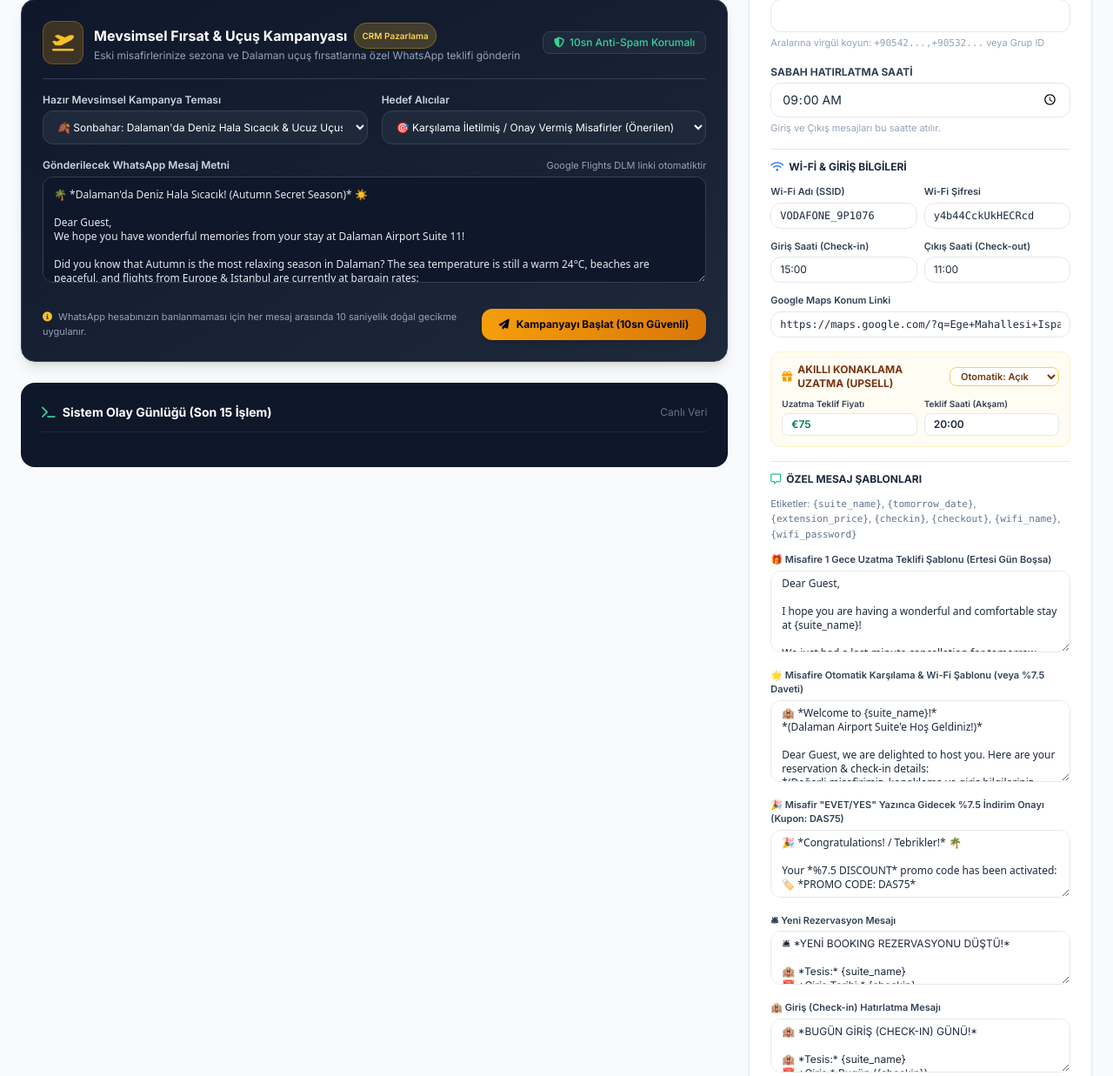
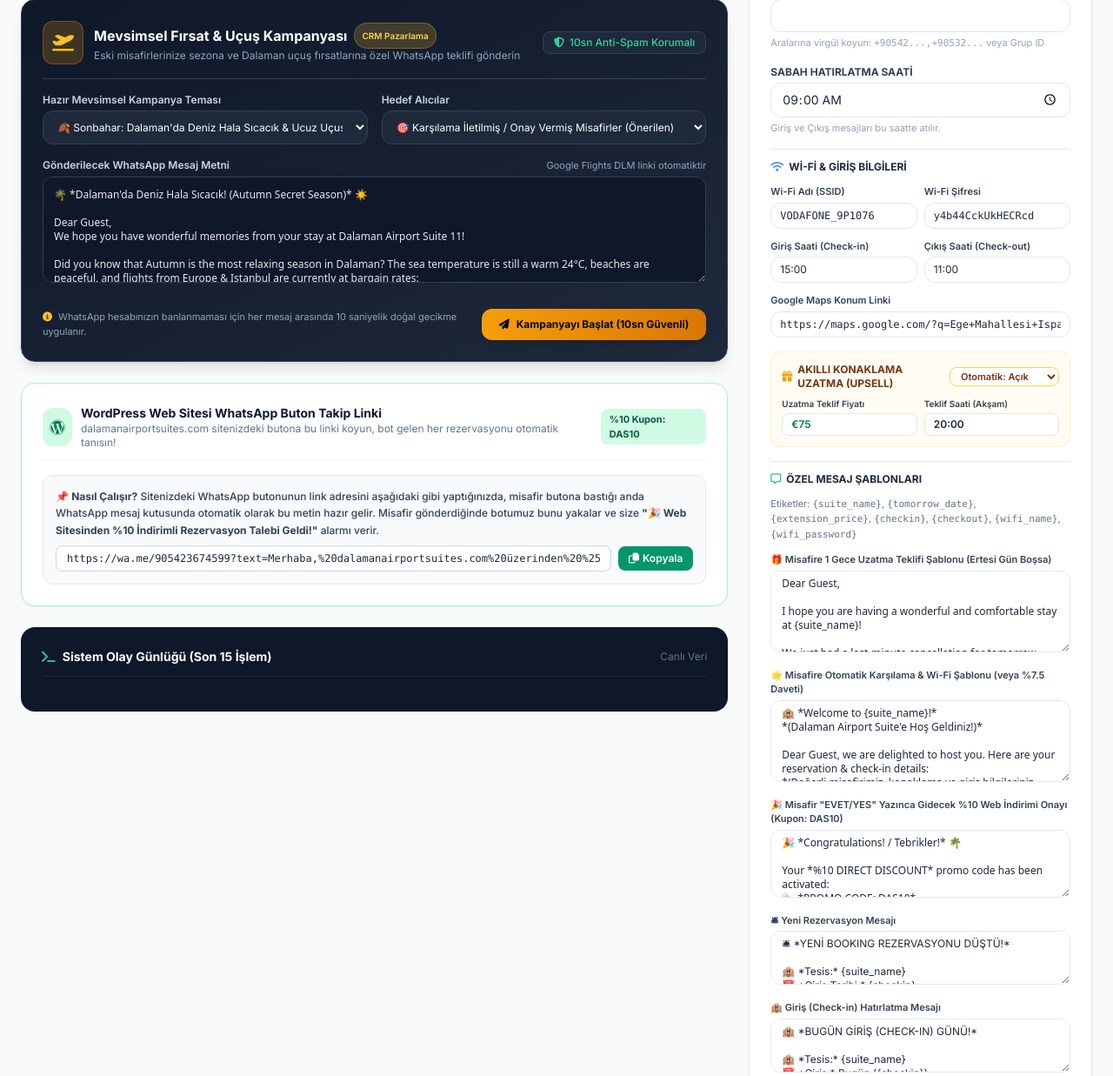
Before and after one commit to MrCoolice/booking-whatsapp-bot, a FastAPI app: page / in a window 1280 px wide. Shown: the part 539-1776 px from the top of the page at 87% size. Run offline with FastAPI, Linux system fonts and the light colour scheme; data comes from the database, SQL or seed files in the repository; data that the repository does not hold is empty; some libraries are stand-ins or nearby versions.

Commit message:
feat: Upgrade discount to 10% DAS10 web coupon, add website WhatsApp button tracking link, and auto-detect web leads

```diff
--- a/main.py
+++ b/main.py
@@ -99,33 +99,39 @@ def init_db():
             "🚪 *Check-out Time:* {checkout_hour} *(Çıkış saati: {checkout_hour})*\n"
             "📶 *Wi-Fi:* {wifi_name}\n"
             "🔐 *Wi-Fi Password:* {wifi_password}\n\n"
-            "🎁 *SPECIAL GIFT / ÖZEL İNDİRİM HEDİYESİ:*\n"
-            "Reply to this message with *\"YES\"* or *\"EVET\"* to confirm your contact and instantly unlock a *%7.5 DISCOUNT* on your extra nights, stay extension, or next direct booking!\n"
-            "*(Bu mesaja \"EVET\" veya \"YES\" yazarak yanıt verin, konaklama uzatmanızda veya bir sonraki rezervasyonunuzda geçerli %7.5 ANINDA İNDİRİM kazanın!)*\n\n"
+            "🎁 *EXCLUSIVE GIFT / DOĞRUDAN REZERVASYONDA %10 İNDİRİM:*\n"
+            "Reply to this message with *\"YES\"* or *\"EVET\"* to activate your *%10 DIRECT BOOKING DISCOUNT* for your next stay or stay extensions via our website (dalamanairportsuites.com)!\n"
+            "*(Bu mesaja \"EVET\" veya \"YES\" yazarak yanıt verin, web sitemiz veya WhatsApp üzerinden yapacağınız bir sonraki rezervasyonunuzda geçerli %10 DOĞRUDAN İNDİRİM kuponunuzu anında alın!)*\n\n"
             "🚗 *Location:* Only 10 mins from Dalaman International Airport (DLM).\n"
-            "📞 If you need anything, please contact us on WhatsApp: +90 542 367 45 99.\n\n"
+            "📞 WhatsApp Direct: +90 542 367 45 99\n"
+            "🌐 Website: https://dalamanairportsuites.com\n\n"
             "✨ *We wish you a wonderful and relaxing stay!*\n*(Keyifli bir konaklama dileriz!)*"
         ),
         "msg_discount_confirmed": (
             "🎉 *Congratulations! / Tebrikler!* 🌴\n\n"
-            "Your *%7.5 DISCOUNT* promo code has been activated:\n"
-            "🏷 *PROMO CODE: DAS75*\n\n"
-            "You can use this code for:\n"
-            "✅ Extending your current stay (extra nights)\n"
-            "✅ Your next direct booking with Dalaman Airport Suite (Save platform commission + %7.5 off)\n\n"
-            "Simply message us on WhatsApp when booking!\n"
-            "*(Konaklama uzatmanızda veya bir sonraki doğrudan rezervasyonunuzda bu kodu WhatsApp'tan bize iletmeniz yeterlidir.)*\n\n"
+            "Your *%10 DIRECT DISCOUNT* promo code has been activated:\n"
+            "🏷 *PROMO CODE: DAS10*\n\n"
+            "How to redeem your %10 discount:\n"
+            "✅ Visit our website: https://dalamanairportsuites.com\n"
+            "✅ Click the WhatsApp button or message us directly here with code *DAS10*\n"
+            "✅ Save 100% on platform booking fees + get %10 instant discount!\n\n"
+            "*(Web sitemizdeki WhatsApp butonuna tıklayarak veya doğrudan buradan bize 'DAS10' kodunu ileterek %10 indirimli, komisyonsuz doğrudan rezervasyonunuzu yapabilirsiniz.)*\n\n"
             "Wishing you a fantastic stay!"
         )
     }
     for k, v in defaults.items():
         cur.execute("INSERT OR IGNORE INTO settings (key, value) VALUES (?, ?)", (k, v))
 
-    # Auto-upgrade welcome template if existing template does not have %7.5 hook
+    # Auto-upgrade welcome template if existing template has %7.5
     cur.execute("SELECT value FROM settings WHERE key = 'msg_welcome'")
     curr_welcome = cur.fetchone()
-    if curr_welcome and "%7.5" not in curr_welcome[0]:
+    if curr_welcome and ("%7.5" in curr_welcome[0] or "%10" not in curr_welcome[0]):
         cur.execute("UPDATE settings SET value = ? WHERE key = 'msg_welcome'", (defaults["msg_welcome"],))
+
+    cur.execute("SELECT value FROM settings WHERE key = 'msg_discount_confirmed'")
+    curr_disc = cur.fetchone()
+    if curr_disc and ("DAS75" in curr_disc[0] or "DAS10" not in curr_disc[0]):
+        cur.execute("UPDATE settings SET value = ? WHERE key = 'msg_discount_confirmed'", (defaults["msg_discount_confirmed"],))
 
     conn.commit()
     conn.close()
@@ -744,10 +750,11 @@ async def whatsapp_inbound_webhook(request: Request):
 
     add_log(f"Misafir WhatsApp yanıtı alındı (+{clean_phone}): {text}", "info")
 
-    # 1. EVET / YES ve İndirim Kontrolü (Opt-in Hook)
+    # 1. EVET / YES, DAS10 ve Web Sitesi İndirim Kontrolü (Opt-in Hook)
+    is_website_lead = bool(re.search(r"\b(das10|dalamanairportsuites|sitenizden|web|site)\b", normalized, re.IGNORECASE))
     is_affirmative = bool(
         re.search(r"^(evet|yes|kabul|sure|ok|tamam|istiyorum|yaparız|yapariz|indirim)\b", normalized, re.IGNORECASE) or
-        re.search(r"\b(evet|yes|das75)\b", normalized, re.IGNORECASE)
+        re.search(r"\b(evet|yes|das10|das75)\b", normalized, re.IGNORECASE)
     )
     is_extension_reply = bool(re.search(r"\b(uzat|extend|stay|gece|night|ekstra)\b", normalized, re.IGNORECASE))
 
@@ -761,38 +768,54 @@ async def whatsapp_inbound_webhook(request: Request):
     cur.execute("SELECT uid, checkin, checkout, guest_phone, has_discount FROM reservations WHERE guest_phone LIKE ? ORDER BY checkin DESC LIMIT 1", (f"%{last_9}%",))
     res_row = cur.fetchone()
 
-    if is_affirmative:
+    if is_website_lead:
         if res_row:
             uid, c_in, c_out, g_phone, has_disc = res_row
-            cur.execute("UPDATE reservations SET has_discount = 1, discount_code = 'DAS75' WHERE uid = ?", (uid,))
+            cur.execute("UPDATE reservations SET has_discount = 1, discount_code = 'DAS10' WHERE uid = ?", (uid,))
             conn.commit()
 
-        # Misafire %7.5 indirim promosyon mesajını ilet
+        host_alert = (
+            f"🎉 *MİSAFİR WEB SİTESİNDEN %10 İNDİRİMLİ (DAS10) İLE YAZDI!*\n\n"
+            f"📱 *Misafir:* +{clean_phone}\n"
+            f"💬 *Mesaj:* \"{text}\"\n"
+            f"🏷 *Kupon:* DAS10 (%10 Doğrudan İndirim)\n\n"
+            f"Misafir dalamanairportsuites.com sitenizdeki WhatsApp butonundan %10 indirimle talepte bulundu. Komisyonsuz doğrudan rezervasyon fırsatı!"
+        )
+        send_whatsapp(host_alert)
+        add_log(f"Web sitesinden doğrudan rezervasyon talebi alındı (DAS10) -> +{clean_phone}", "success")
+
+    elif is_affirmative:
+        if res_row:
+            uid, c_in, c_out, g_phone, has_disc = res_row
+            cur.execute("UPDATE reservations SET has_discount = 1, discount_code = 'DAS10' WHERE uid = ?", (uid,))
+            conn.commit()
+
+        # Misafire %10 indirim promosyon mesajını ilet
         disc_msg = cfg.get("msg_discount_confirmed", (
             "🎉 *Congratulations! / Tebrikler!* 🌴\n\n"
-            "Your *%7.5 DISCOUNT* promo code has been activated:\n"
-            "🏷 *PROMO CODE: DAS75*\n\n"
-            "You can use this code for:\n"
-            "✅ Extending your current stay (extra nights)\n"
-            "✅ Your next direct booking with Dalaman Airport Suite (Save platform commission + %7.5 off)\n\n"
-            "Simply message us on WhatsApp when booking!\n"
-            "*(Konaklama uzatmanızda veya bir sonraki doğrudan rezervasyonunuzda bu kodu WhatsApp'tan bize iletmeniz yeterlidir.)*\n\n"
+            "Your *%10 DIRECT DISCOUNT* promo code has been activated:\n"
+            "🏷 *PROMO CODE: DAS10*\n\n"
+            "How to redeem your %10 discount:\n"
+            "✅ Visit our website: https://dalamanairportsuites.com\n"
+            "✅ Click the WhatsApp button or message us directly here with code *DAS10*\n"
+            "✅ Save 100% on platform booking fees + get %10 instant discount!\n\n"
+            "*(Web sitemizdeki WhatsApp butonuna tıklayarak veya doğrudan buradan bize 'DAS10' kodunu ileterek %10 indirimli, komisyonsuz doğrudan rezervasyonunuzu yapabilirsiniz.)*\n\n"
             "Wishing you a fantastic stay!"
         )).replace("{suite_name}", suite_name)
 
         try:
             requests.post("http://127.0.0.1:3000/send", json={"phone": raw_phone, "message": disc_msg}, timeout=10)
-            add_log(f"Misafire %7.5 İndirim Onayı (DAS75) WhatsApp'tan iletildi -> +{clean_phone}", "success")
+            add_log(f"Misafire %10 Web İndirim Onayı (DAS10) WhatsApp'tan iletildi -> +{clean_phone}", "success")
         except Exception as e:
             add_log(f"İndirim onay mesajı iletilemedi (+{clean_phone}): {str(e)}", "error")
 
         # Yöneticiye anında WhatsApp alarmı gönder
         host_alert = (
-            f"🎁 *MİSAFİR 'EVET' DEDİ & %7.5 İNDİRİM KAZANDI!*\n\n"
+            f"🎁 *MİSAFİR 'EVET' DEDİ & %10 WEB İNDİRİMİ KAZANDI!*\n\n"
             f"📱 *Misafir:* +{clean_phone}\n"
             f"💬 *Mesaj:* \"{text}\"\n"
-            f"🏷 *Kupon:* DAS75 (%7.5 İndirim Aktif)\n\n"
-            f"Misafir doğrudan iletişim ve indirim onayını verdi. Web panelinde %7.5 indirim rozeti güncellendi."
+            f"🏷 *Kupon:* DAS10 (%10 Web İndirimi Aktif)\n\n"
+            f"Misafir doğrudan iletişim ve %10 indirim onayını verdi. Web panelinde %10 indirim rozeti güncellendi."
         )
         send_whatsapp(host_alert)
 
--- a/templates/index.html
+++ b/templates/index.html
@@ -262,8 +262,8 @@
                                         </div>
                                         {% if r.has_discount %}
                                         <div>
-                                            <span class="bg-amber-50 text-amber-900 border border-amber-300 text-[10px] px-2 py-0.5 rounded-md font-bold inline-flex items-center gap-1 shadow-xs" title="Misafir 'EVET' yanıtı verdi (%7.5 İndirimli DAS75)">
-                                                <i class="fa-solid fa-tag text-amber-600"></i> %7.5 İndirim Aktif
+                                            <span class="bg-emerald-50 text-emerald-900 border border-emerald-300 text-[10px] px-2 py-0.5 rounded-md font-bold inline-flex items-center gap-1 shadow-xs" title="Misafir 'EVET' yanıtı verdi (%10 Web İndirimi DAS10)">
+                                                <i class="fa-solid fa-tag text-emerald-600"></i> %10 Web İndirimi (DAS10)
                                             </span>
                                         </div>
                                         {% endif %}
@@ -361,6 +361,38 @@
                             </button>
                         </div>
                     </form>
+                </div>
+
+                <!-- WordPress Web Sitesi WhatsApp Buton Entegrasyonu & Takip Rehberi -->
+                <div class="bg-white rounded-2xl p-6 border border-emerald-200 shadow-sm space-y-4">
+                    <div class="flex flex-col sm:flex-row justify-between sm:items-center gap-2 border-b border-slate-100 pb-3">
+                        <div class="flex items-center gap-2.5">
+                            <div class="bg-emerald-100 text-emerald-700 p-2 rounded-xl">
+                                <i class="fa-brands fa-wordpress text-lg"></i>
+                            </div>
+                            <div>
+                                <h3 class="text-sm font-bold text-slate-900">WordPress Web Sitesi WhatsApp Buton Takip Linki</h3>
+                                <p class="text-xs text-slate-500">dalamanairportsuites.com sitenizdeki butona bu linki koyun, bot gelen her rezervasyonu otomatik tanısın!</p>
+                            </div>
+                        </div>
+                        <span class="bg-emerald-100 text-emerald-800 text-[11px] font-bold px-2.5 py-1 rounded-lg">
+                            %10 Kupon: DAS10
+                        </span>
+                    </div>
+
+                    <div class="bg-slate-50 border border-slate-200 rounded-xl p-3.5 space-y-2">
+                        <p class="text-xs text-slate-700 font-medium leading-relaxed">
+                            📌 <b>Nasıl Çalışır?</b> Sitenizdeki WhatsApp butonunun link adresini aşağıdaki gibi yaptığınızda, misafir butona bastığı anda WhatsApp mesaj kutusunda otomatik olarak bu metin hazır gelir. Misafir gönderdiğinde botumuz bunu yakalar ve size <b>"🎉 Web Sitesinden %10 İndirimli Rezervasyon Talebi Geldi!"</b> alarmı verir.
+                        </p>
+                        <div class="flex items-center gap-2">
+                            <input type="text" readonly id="wpWaLinkInput"
+                                   value="https://wa.me/905423674599?text=Merhaba,%20dalamanairportsuites.com%20üzerinden%20%2510%20indirimli%20(DAS10)%20rezervasyon%20yaptırmak%20istiyorum."
+                                   class="w-full bg-white border border-slate-300 rounded-lg px-3 py-1.5 text-xs font-mono text-slate-800 outline-none focus:ring-1 focus:ring-emerald-500 select-all">
+                            <button type="button" onclick="copyWpWaLink()" class="bg-emerald-600 hover:bg-emerald-500 text-white text-xs px-3 py-1.5 rounded-lg font-semibold flex items-center gap-1 shrink-0 transition cursor-pointer">
+                                <i class="fa-regular fa-copy"></i> Kopyala
+                            </button>
+                        </div>
+                    </div>
                 </div>
 
                 <!-- Canlı Sistem Olay Günlüğü (Rezervasyonların Altında) -->
@@ -501,8 +533,8 @@
                         </div>
 
                         <div>
-                            <label class="block text-[11px] font-semibold text-slate-700 mb-1">🎉 Misafir "EVET/YES" Yazınca Gidecek %7.5 İndirim Onayı (Kupon: DAS75)</label>
-                            <textarea name="msg_discount_confirmed" rows="4" class="w-full px-3 py-1.5 border rounded-xl text-xs outline-none focus:ring-2 focus:ring-emerald-500 font-sans">{{ config.msg_discount_confirmed or "🎉 *Congratulations! / Tebrikler!*\n\nYour *%7.5 DISCOUNT* promo code has been activated:\n🏷 *PROMO CODE: DAS75*\n\nYou can use this code for:\n✅ Extending your current stay (extra nights)\n✅ Your next direct booking with Dalaman Airport Suite (Save platform commission + %7.5 off)\n\nSimply message us on WhatsApp when booking!\n\nWishing you a fantastic stay! 🌴" }}</textarea>
+                            <label class="block text-[11px] font-semibold text-slate-700 mb-1">🎉 Misafir "EVET/YES" Yazınca Gidecek %10 Web İndirimi Onayı (Kupon: DAS10)</label>
+                            <textarea name="msg_discount_confirmed" rows="4" class="w-full px-3 py-1.5 border rounded-xl text-xs outline-none focus:ring-2 focus:ring-emerald-500 font-sans">{{ config.msg_discount_confirmed or "🎉 *Congratulations! / Tebrikler!*\n\nYour *%10 DIRECT DISCOUNT* promo code has been activated:\n🏷 *PROMO CODE: DAS10*\n\nHow to redeem your %10 discount:\n✅ Visit our website: https://dalamanairportsuites.com\n✅ Click the WhatsApp button or message us directly here with code *DAS10*\n✅ Save 100% on platform booking fees + get %10 instant discount!\n\n*(Web sitemizdeki WhatsApp butonuna tıklayarak veya doğrudan buradan bize 'DAS10' kodunu ileterek %10 indirimli, komisyonsuz doğrudan rezervasyonunuzu yapabilirsiniz.)*\n\nWishing you a fantastic stay!" }}</textarea>
                         </div>
 
                         <div>
@@ -830,6 +862,13 @@
             }
         }
 
+        function copyWpWaLink() {
+            const input = document.getElementById('wpWaLinkInput');
+            input.select();
+            navigator.clipboard.writeText(input.value);
+            showAlert('WhatsApp buton takip linki kopyalandı! WordPress sitenizdeki butona yapıştırabilirsiniz.', true);
+        }
+
         checkWaStatus();
         loadCampaignPresets();
         setInterval(checkWaStatus, 15000);
```
